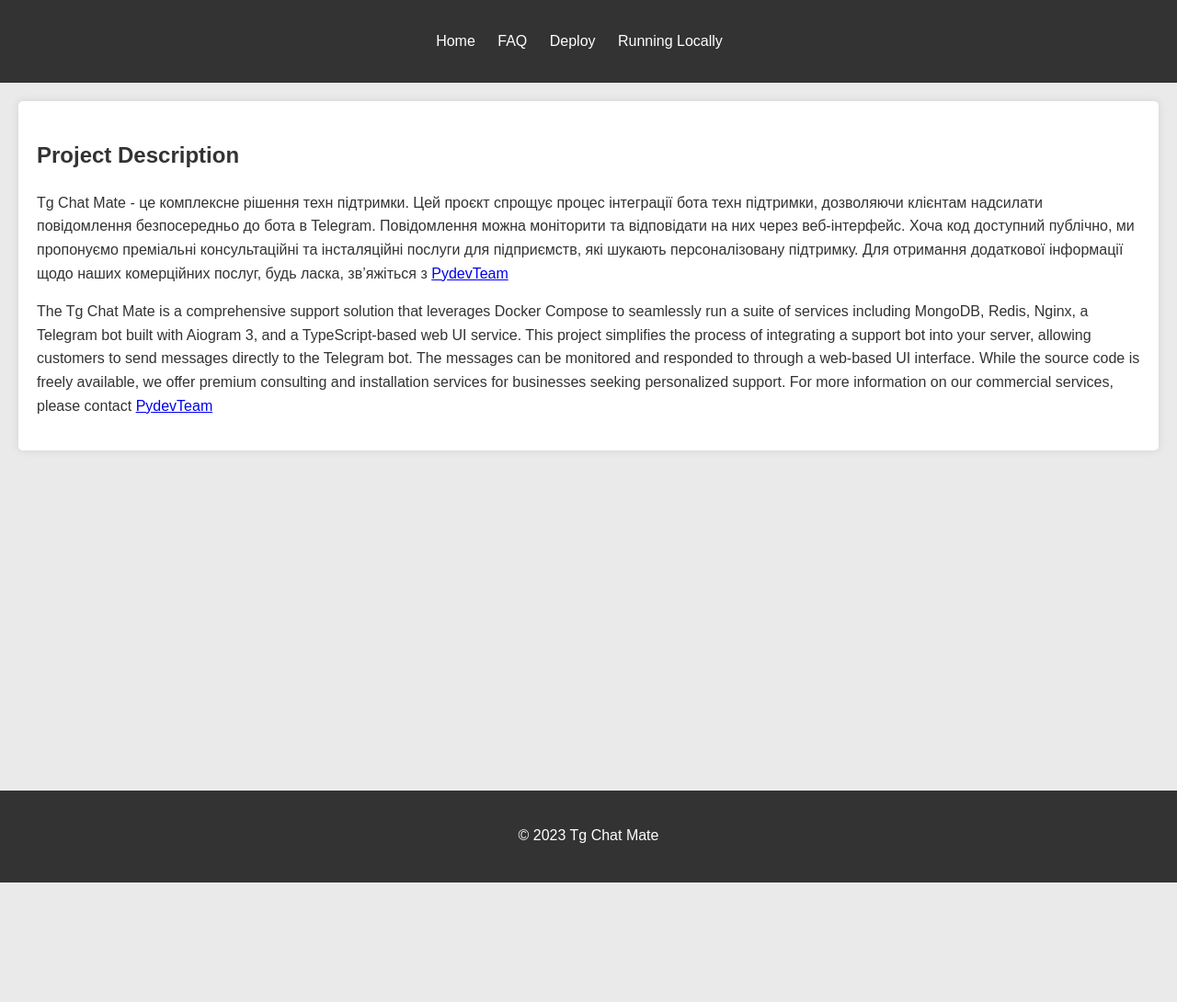
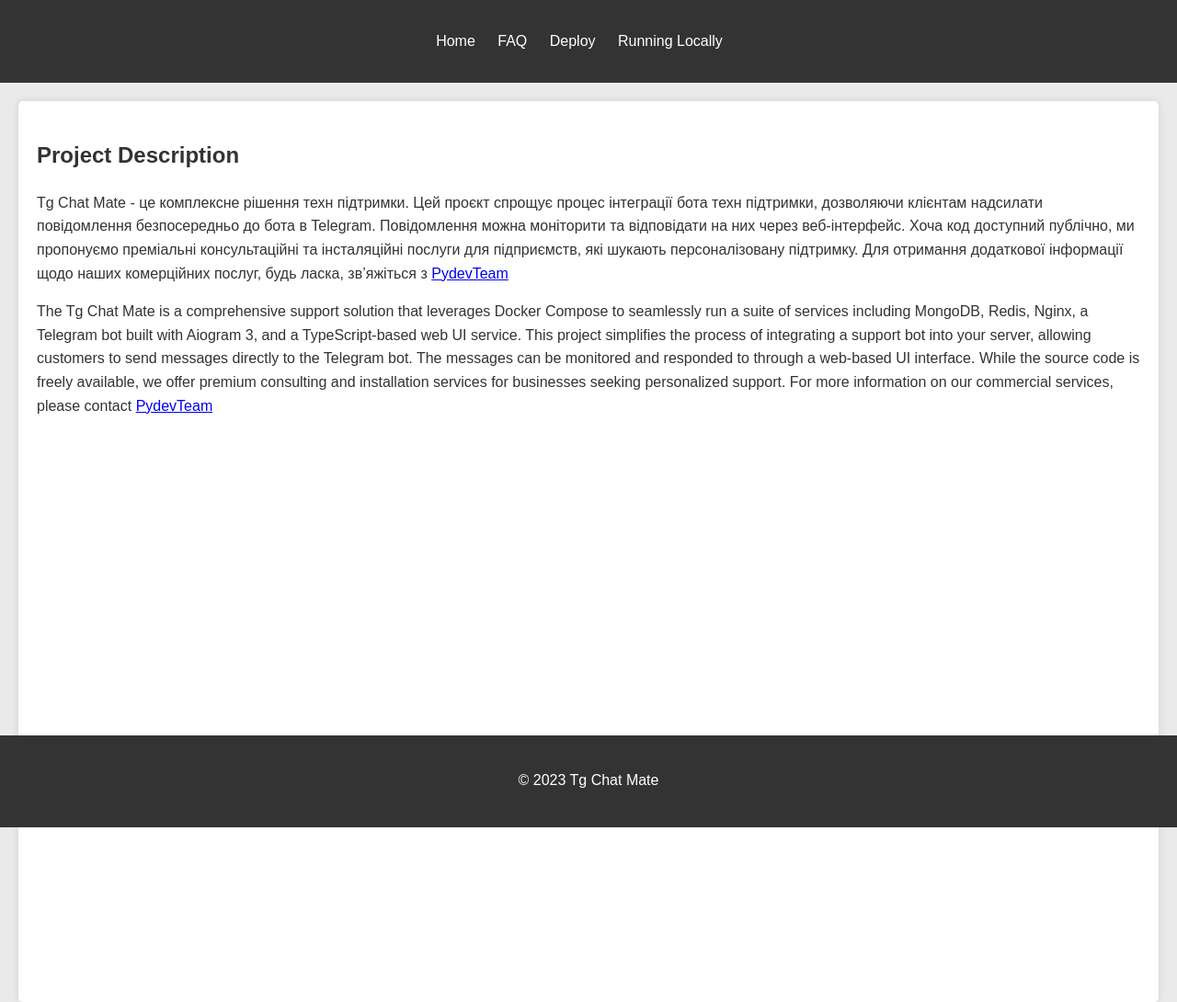
Before and after one commit to Grommash9/tg_chat_mate, a Jekyll site: the page built from docs/index.md, in a window 1280 px wide. Shown: the whole page at 92% size. Built offline with Jekyll 4.4.1, drawn with Linux system fonts in a browser that asks for light colours; before the commit the page ends 960 px from its top, so only the background shows below that.

Commit message:
footer lazy style fix

```diff
--- a/docs/_layouts/default.html
+++ b/docs/_layouts/default.html
@@ -15,7 +15,7 @@
       padding-bottom: 60px; /* Height of the footer */
     }
 
-    footer {
+    .footer {
       position: absolute;
       bottom: 0;
       width: 100%;
@@ -78,7 +78,7 @@
   <meta charset="UTF-8">
   <title>{{ page.title }}</title>
 </head>
-<body class="container">
+<body>
   <header>
     <nav>
       <ul>
@@ -89,12 +89,12 @@
     </nav>
   </header>
 
-  <main>
+  <main class="container">
     {{ content }}
   </main>
 
-  <footer>
+  <div class="footer">
     <p>© {{ site.time | date: '%Y' }} Tg Chat Mate</p>
-  </footer>
+  </div>
 </body>
 </html>
```
